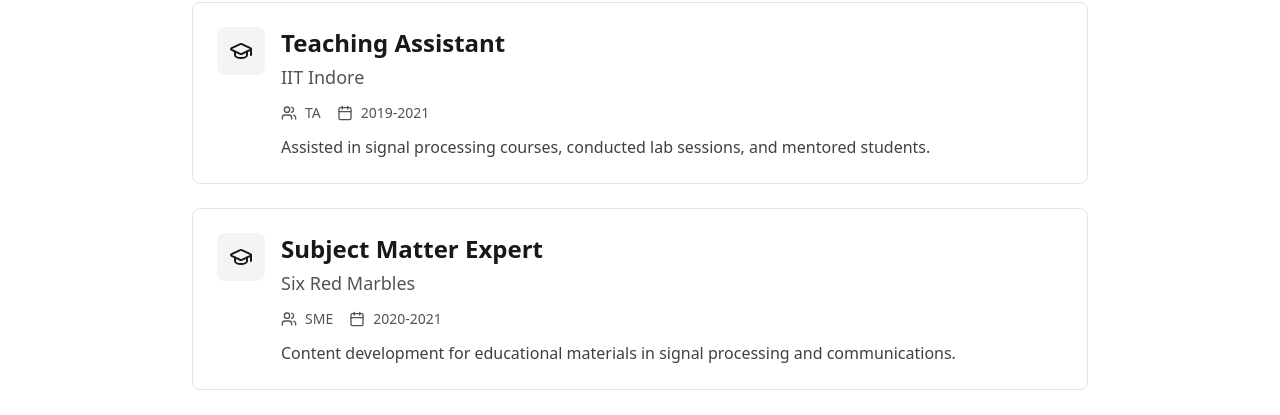
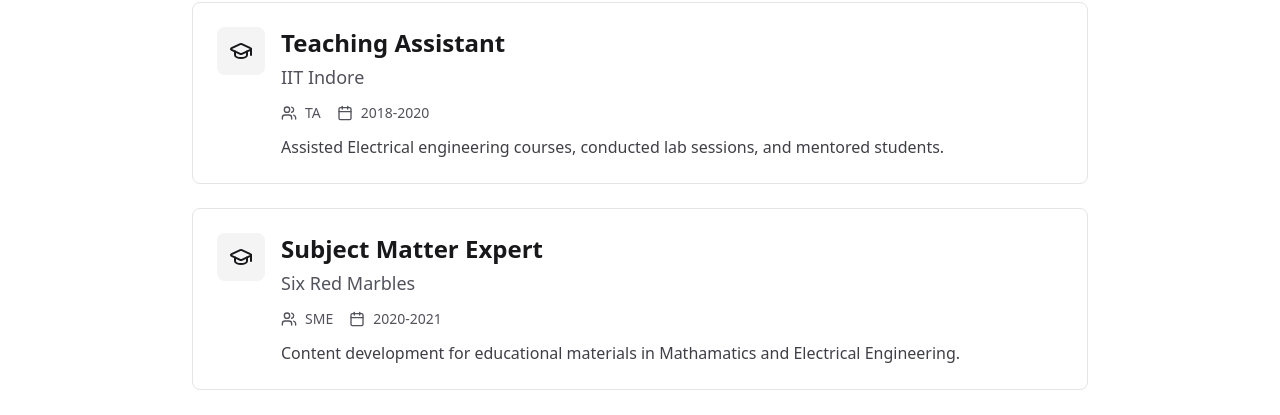
Before and after one commit to ujjwalm9895/Vijay_nagar, a Next.js app in the folder frontend/: page /teaching in a window 1280 px wide. Shown: the part 330-745 px from the top of the page. Built offline with nearby package versions, Linux system fonts and the light colour scheme.

Commit message:
Update page.tsx

```diff
--- a/frontend/src/app/teaching/page.tsx
+++ b/frontend/src/app/teaching/page.tsx
@@ -13,15 +13,15 @@
     title: 'Teaching Assistant',
     institution: 'IIT Indore',
     role: 'TA',
-    period: '2019-2021',
-    description: 'Assisted in signal processing courses, conducted lab sessions, and mentored students.',
+    period: '2018-2020',
+    description: 'Assisted Electrical engineering courses, conducted lab sessions, and mentored students.',
   },
   {
     title: 'Subject Matter Expert',
     institution: 'Six Red Marbles',
     role: 'SME',
     period: '2020-2021',
-    description: 'Content development for educational materials in signal processing and communications.',
+    description: 'Content development for educational materials in Mathamatics and Electrical Engineering.',
   },
 ];
 
```
